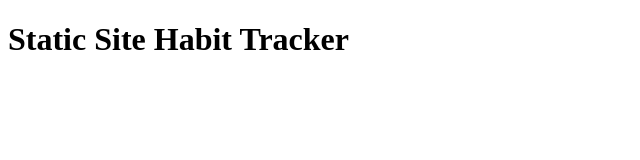
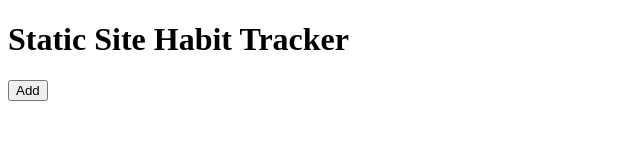
Before and after one commit to Pich78/tracker, a plain HTML site: page index.html in a window 1280 px wide. Shown: the whole page, without its empty margins (0-640 px from the left). Drawn offline with Linux system fonts and the light colour scheme.

Commit message:
Added button

```diff
--- a/index.html
+++ b/index.html
@@ -7,5 +7,6 @@
 </head>
 <body>
     <h1>Static Site Habit Tracker</h1>
+    <button id="Click to add habit">Add</button>
 </body>
 </html>
```
